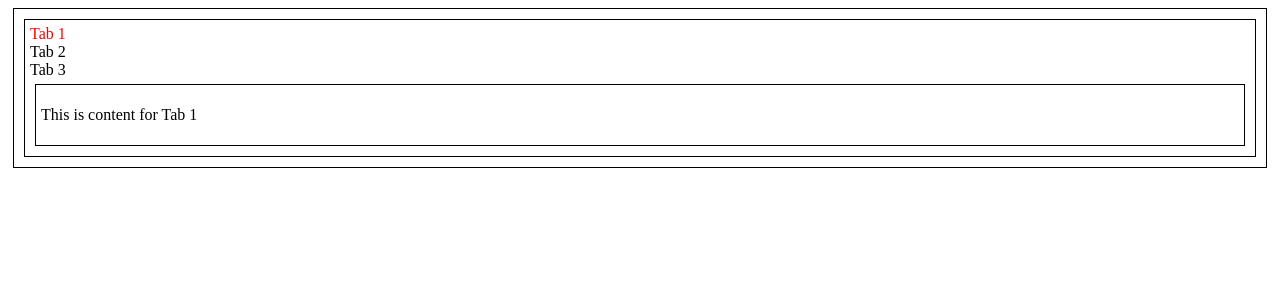
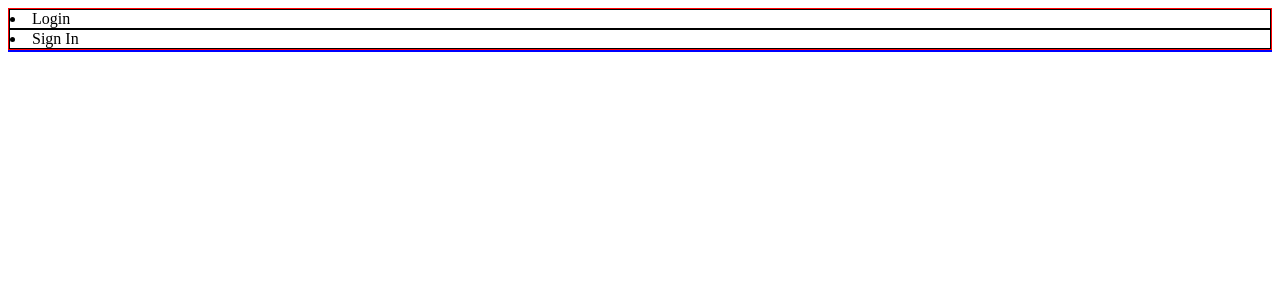
Before and after one commit to high489/Playground, a React app: page / in a window 1280 px wide. Shown: the top 300 px of the page. Built offline with nearby package versions, Linux system fonts and the light colour scheme.

Commit message:
lesson 04.06.2021 sources

```diff
--- /dev/null
+++ b/src/components/Tabs/index.jsx
@@ -0,0 +1,57 @@
+import React from 'react';
+import { useState } from "react";
+
+export function Tabs({tabs, renderLayout, navItemComponent}) {
+    const [activeKey, setActiveKey] = useState();
+
+    /* Массивы и объекты
+    Массив []
+    предназначение:
+        - быстрый перебор элементов массива
+        - можно применять функции JS .map .filter .reduce и тп
+        - можно рендерить в ReactJS
+
+    Объект {}
+    предназначение:
+        - быстрый поиск по ключу
+        - нельзя рендерить в ReactJS
+    */
+
+    // t нужно закешировать
+    const t = {
+        entries: {...tabs}, // t - полуклон объекта tabs (ключи клонируются, остальное - ссылки)
+        keys: Object.keys(tabs), // массив ключей объекта t
+    };
+    //console.log(t);
+
+    return (
+        renderLayout(
+            /* перебор массива keys, но рендер по объекту t */
+            t.keys.map(key => (
+                <NavItem
+                    onClick={setActiveKey}
+                    key={key}
+                    id={key}
+                    navItemComponent={navItemComponent}
+                >
+                    {t.entries[key].title}
+                </NavItem>
+            )),
+            t.entries[activeKey] && t.entries[activeKey].content,
+        )
+    )
+};
+
+/* <NavItem/> вместо div чтобы при .map передать key в setActiveKey
+(если написать хендлер для onClick в самом <Tabs/>, то в этот хендлер не передать key)
+*/
+function NavItem({children, onClick, id, navItemComponent: NavItem}) {
+    const handleClick = () => {
+        onClick(id);
+    }
+    return (
+        <NavItem onClick={handleClick}>
+            {children}
+        </NavItem>
+    )
+};
--- a/src/components/ToDoApp/index.jsx
+++ b/src/components/ToDoApp/index.jsx
@@ -1,44 +1,38 @@
 import React from 'react';
-import './index.css';
-import TabNav from '@components/TabNav';
-import Tab from '@components/Tab'
+import { Tabs } from "@components/Tabs";
 
-class ToDoApp extends React.Component {
-    constructor(props){
-        super(props)
+export function ToDoApp() {
+    const tabs = {
+        login: {
+            title: 'Login',
+            content: <div>Please, Login</div>,
+        },
+        signin: {
+            title: 'Sign In',
+            content: <div>Please, Sign Up</div>,
+        },
+    };
 
-        this.state = {
-            selected: this.props.tabsData[0].tab_label,
-        }
-    }
-
-    setSelected = (tabLabel) => {
-        this.setState({ selected: tabLabel });
-    }
-
-    render(){
-        let tabLabels = this.props.tabsData.map((tab, i) => {
-            return tab.tab_label
-        })
-        let tabContents = this.props.tabsData.map((tab, i) => {
-            return (
-                <Tab key={tab.tab_id}
-                     isSelected={this.state.selected == tab.tab_label}>
-                    <p>{tab.tab_content}</p>
-                </Tab>
-            )
-        })
-
-        return (
-            <div className="ToDoApp">
-                <TabNav tabs={tabLabels}
-                        selected={this.state.selected}
-                        setSelected={this.setSelected}>
-                            {tabContents}
-                </TabNav>
-            </div>
-        );
-    }
-}
-
-export default ToDoApp;
+    return (
+        <div>
+            <Tabs
+                /* 1 способ убрать div в компоненте
+                render props - функции передаваемые как props, вызываются в render().
+                Задают структуру компонента, принимают стили (поэтому сам компонент не хранит стили) */
+                renderLayout={(nav, content) => (
+                    <div>
+                        <div style={{ border: '1px solid red' }}>
+                            {nav}
+                        </div>
+                        <div style={{ border: '1px solid blue' }}>
+                            {content}
+                        </div>
+                    </div>
+                )}
+                /* 2 способ */
+                navItemComponent={(props) => <li {...props} style={{ border: '1px solid black' }} />}
+                tabs={tabs}
+            />
+        </div>
+    );
+};
--- /dev/null
+++ b/src/components/old_ToDoApp/index.jsx
@@ -0,0 +1,44 @@
+import React from 'react';
+import './index.css';
+import TabNav from '@components/old_TabNav';
+import Tab from '@components/old_Tab'
+
+class ToDoApp extends React.Component {
+    constructor(props){
+        super(props)
+
+        this.state = {
+            selected: this.props.tabsData[0].tab_label,
+        }
+    }
+
+    setSelected = (tabLabel) => {
+        this.setState({ selected: tabLabel });
+    }
+
+    render(){
+        let tabLabels = this.props.tabsData.map((tab, i) => {
+            return tab.tab_label
+        })
+        let tabContents = this.props.tabsData.map((tab, i) => {
+            return (
+                <Tab key={tab.tab_id}
+                     isSelected={this.state.selected == tab.tab_label}>
+                    <p>{tab.tab_content}</p>
+                </Tab>
+            )
+        })
+
+        return (
+            <div className="ToDoApp">
+                <TabNav tabs={tabLabels}
+                        selected={this.state.selected}
+                        setSelected={this.setSelected}>
+                            {tabContents}
+                </TabNav>
+            </div>
+        );
+    }
+}
+
+export default ToDoApp;
--- a/src/index.jsx
+++ b/src/index.jsx
@@ -1,6 +1,17 @@
 import React from 'react';
 import ReactDOM from 'react-dom';
-import ToDoApp from '@components/ToDoApp';
+import { ToDoApp } from '@components/ToDoApp';
+
+ReactDOM.render(
+    <React.StrictMode>
+        <ToDoApp />
+    </React.StrictMode>,
+    document.getElementById('app')
+)
+
+
+/* // задание до 1го урока
+import ToDoApp from '@components/old_ToDoApp';
 
 ReactDOM.render(
     <ToDoApp tabsData={getData()} />,
@@ -26,4 +37,4 @@ function getData(){
             tab_content:"This is content for Tab 3",
         }
      ];
-}
+} */
--- a/webpack.dev.js
+++ b/webpack.dev.js
@@ -1,7 +1,7 @@
-const path = require('path')
-const {merge} = require('webpack-merge')
-const common = require('./webpack.common.js')
-const MiniCssExtractPlugin = require('mini-css-extract-plugin')
+const path = require('path');
+const {merge} = require('webpack-merge');
+const common = require('./webpack.common.js');
+const MiniCssExtractPlugin = require('mini-css-extract-plugin');
 
 const cssLoaders = preprocessor => {
     const loaders = [
@@ -9,18 +9,18 @@ const cssLoaders = preprocessor => {
             loader: MiniCssExtractPlugin.loader,
             options: {
                 hmr: true,
-                reloadAll: true
+                reloadAll: true,
             },
         },
         'css-loader'
     ]
 
     if (preprocessor) {
-        loaders.push(preprocessor)
-    }
+        loaders.push(preprocessor);
+    };
 
-    return loaders
-}
+    return loaders;
+};
 
 const babelOptions = preset => {
     const options = {
@@ -29,52 +29,52 @@ const babelOptions = preset => {
         ],
         plugins: [
             '@babel/plugin-proposal-class-properties'
-        ]
-    }
+        ],
+    };
 
     if (preset) {
-        options.presets.push(preset)
-    }
+        options.presets.push(preset);
+    };
 
-    return options
-}
+    return options;
+};
 
 module.exports = merge(common, {
     mode: 'development',
     output: {
         filename: '[name].js',
-        path: path.resolve(__dirname, 'dist')
+        path: path.resolve(__dirname, 'dist'),
     },
     devServer: {
         port: 4200,
         hot: true,
         overlay: true,
-        historyApiFallback: true
+        historyApiFallback: true,
     },
     devtool: 'source-map',
     optimization: {
         splitChunks: {
-            chunks: 'all'
-        }
+            chunks: 'all',
+        },
     },
     plugins: [
         new MiniCssExtractPlugin({
-            filename: '[name].css'
+            filename: '[name].css',
         })
     ],
     module: {
         rules: [
             {
                 test: /\.css$/,
-                use: cssLoaders()
+                use: cssLoaders(),
             },
             {
                 test: /\.less$/,
-                use: cssLoaders('less-loader')
+                use: cssLoaders('less-loader'),
             },
             {
                 test: /\.s[ac]ss$/,
-                use: cssLoaders('sass-loader')
+                use: cssLoaders('sass-loader'),
             },
             {
                 test: /\.js$/,
@@ -82,9 +82,9 @@ module.exports = merge(common, {
                 use: [
                     {
                         loader: 'babel-loader',
-                        options: babelOptions()
+                        options: babelOptions(),
                     }
-                ]
+                ],
             },
             {
                 test: /\.ts$/,
@@ -92,9 +92,9 @@ module.exports = merge(common, {
                 use: [
                     {
                         loader: 'babel-loader',
-                        options: babelOptions('@babel/preset-typescript')
+                        options: babelOptions('@babel/preset-typescript'),
                     }
-                ]
+                ],
             },
             {
                 test: /\.jsx$/,
@@ -102,26 +102,26 @@ module.exports = merge(common, {
                 use: [
                     {
                         loader: 'babel-loader',
-                        options: babelOptions('@babel/preset-react')
+                        options: babelOptions('@babel/preset-react'),
                     }
-                ]
+                ],
             },
             {
                 test: /\.(png|jpg|svg|gif)$/,
-                use: ['file-loader']
+                use: ['file-loader'],
             },
             {
                 test: /\.(ttf|woff|woff2|eot)$/,
-                use: ['file-loader']
+                use: ['file-loader'],
             },
             {
                 test: /\.xml$/,
-                use: ['xml-loader']
+                use: ['xml-loader'],
             },
             {
                 test: /\.csv$/,
-                use: ['csv-loader']
-            }
+                use: ['csv-loader'],
+            },
         ]
     }
-})
+});
```
Also changed, not shown: webpack.common.js (+8 -8 lines), webpack.prod.js (+31 -31 lines), src/components/old_Tab/index.css (renamed from src/components/Tab/index.css), src/components/old_Tab/index.jsx (renamed from src/components/Tab/index.jsx), src/components/old_TabNav/index.css (renamed from src/components/TabNav/index.css), src/components/old_TabNav/index.jsx (renamed from src/components/TabNav/index.jsx), src/components/old_ToDoApp/index.css (renamed from src/components/ToDoApp/index.css).
